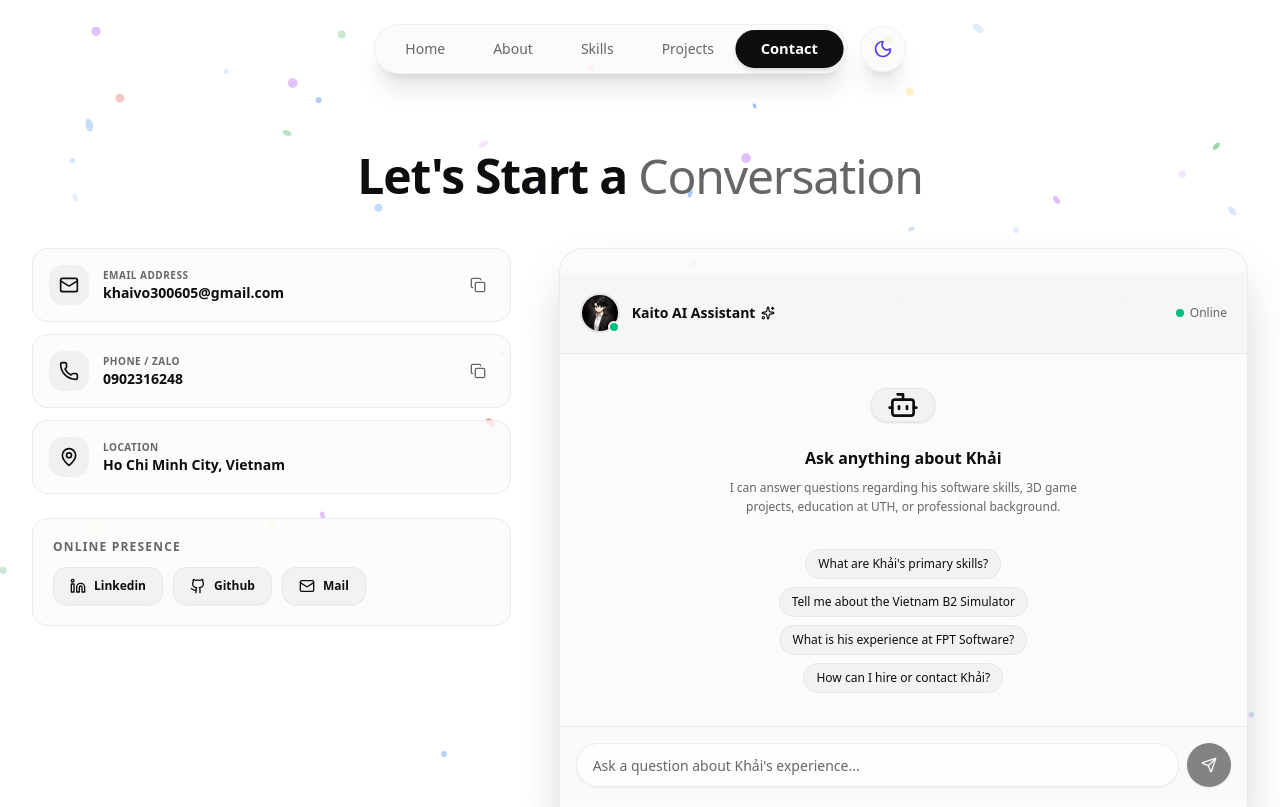
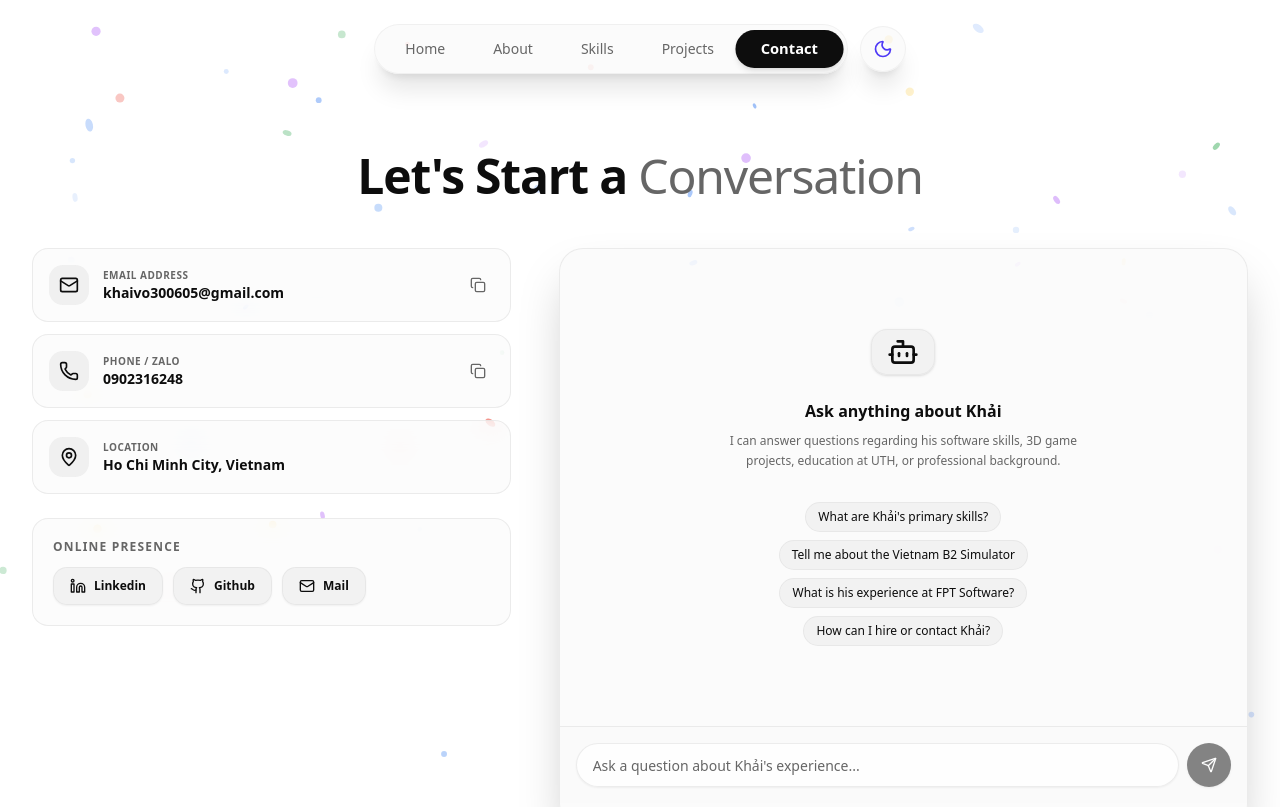
Before and after one commit to KaitoDeus/Portfolio, a Next.js app: page /contact in a window 1280 px wide. Shown: the top 807 px of the page. Built offline with nearby package versions, Linux system fonts and the light colour scheme.

Commit message:
style: remove chat header bar from contact page

```diff
--- a/src/sections/Contact/ContactPage.tsx
+++ b/src/sections/Contact/ContactPage.tsx
@@ -10,8 +10,7 @@ import {
   MapPin,
   Copy,
   Check,
-  Bot,
-  Sparkles
+  Bot
 } from 'lucide-react';
 import { Button } from '@/components/ui/button';
 import { Input } from '@/components/ui/input';
@@ -262,32 +261,6 @@ export default function ContactPage() {
           {/* Right Column: AI Chat Assistant (7 cols) */}
           <div className="lg:col-span-7">
             <Card className="border-border/60 bg-card/70 backdrop-blur-2xl shadow-2xl rounded-3xl overflow-hidden flex flex-col h-[580px]">
-
-              {/* Chat Header */}
-              <div className="p-4 sm:p-5 border-b border-border/60 bg-secondary/40 flex items-center justify-between shrink-0">
-                <div className="flex items-center gap-3">
-                  <div className="relative">
-                    <img
-                      src={modelAvatarSrc}
-                      alt="AI Assistant"
-                      className="w-10 h-10 rounded-full object-cover border-2 border-border/80"
-                    />
-                    <span className="absolute bottom-0 right-0 w-3 h-3 rounded-full bg-emerald-500 border-2 border-card" />
-                  </div>
-                  <div>
-                    <h3 className="font-bold text-sm text-foreground flex items-center gap-1.5">
-                      <span>Kaito AI Assistant</span>
-                      <Sparkles className="w-3.5 h-3.5 text-foreground" />
-                    </h3>
-                  </div>
-                </div>
-
-                <div className="flex items-center gap-1.5 text-xs text-muted-foreground font-medium">
-                  <span className="w-2 h-2 rounded-full bg-emerald-500" />
-                  <span>Online</span>
-                </div>
-              </div>
-
               {/* Chat Messages Body */}
               <div className="p-4 sm:p-6 overflow-y-auto grow space-y-4">
                 {messages.length === 0 ? (
```
